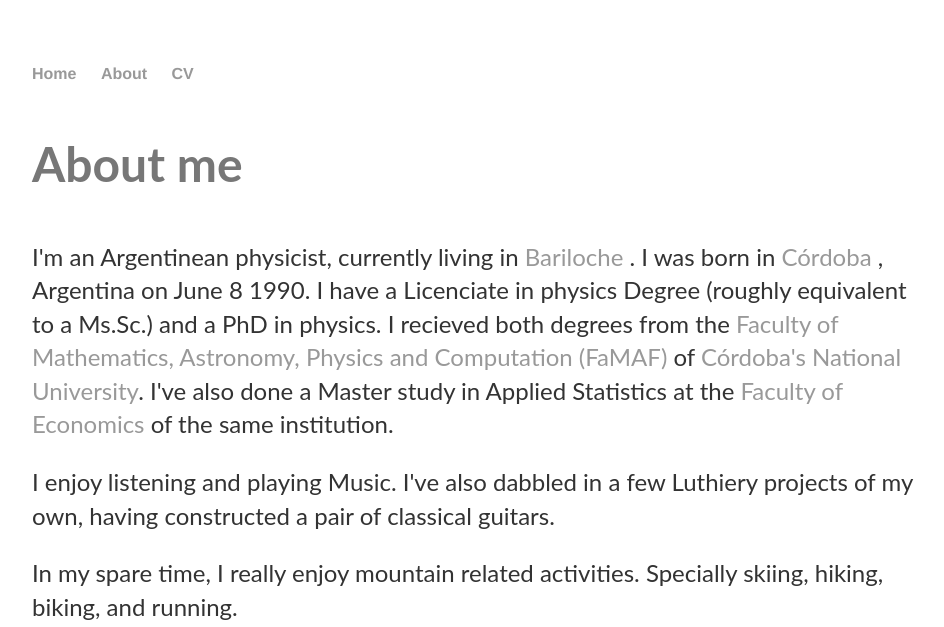
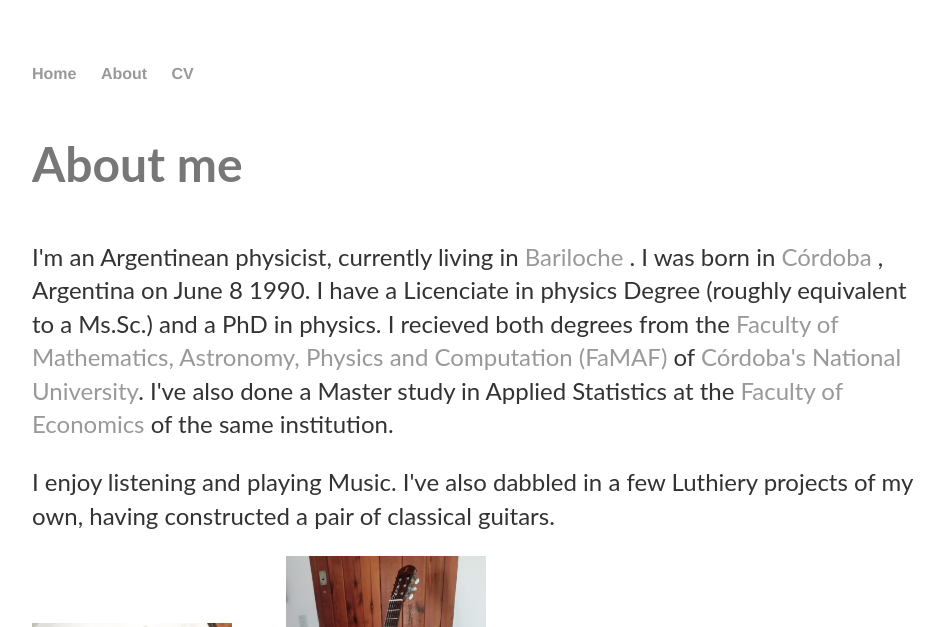
Before and after one commit to jorobledo/jorobledo.github.io, a Jekyll site: the page built from about/index.html, in a window 1280 px wide. Shown: the top 627 px of the page, without its empty margins (160-1104 px from the left). Built offline with Jekyll 4.4.1, drawn with Linux system fonts in a browser that asks for light colours; grey boxes are pictures that could not be loaded.

Commit message:
add guitars

```diff
--- a/about/index.html
+++ b/about/index.html
@@ -14,6 +14,11 @@ layout: default
 
   <p> I enjoy listening and playing Music. I've also dabbled in a few Luthiery projects of my own, having constructed a pair of classical guitars.</p>
 
+  <div>
+    <img src="guitar1.jpg" width=200 style="padding-right:50px;">
+    <img src="guitar2.jpg" width=200>
+  </div>
+
   <p> In my spare time, I really enjoy mountain related activities. Specially skiing, hiking, biking, and running. </p>
 
   <center>
```
Also changed, not shown: about/guitar1.jpg (added), about/guitar2.jpg (added).
